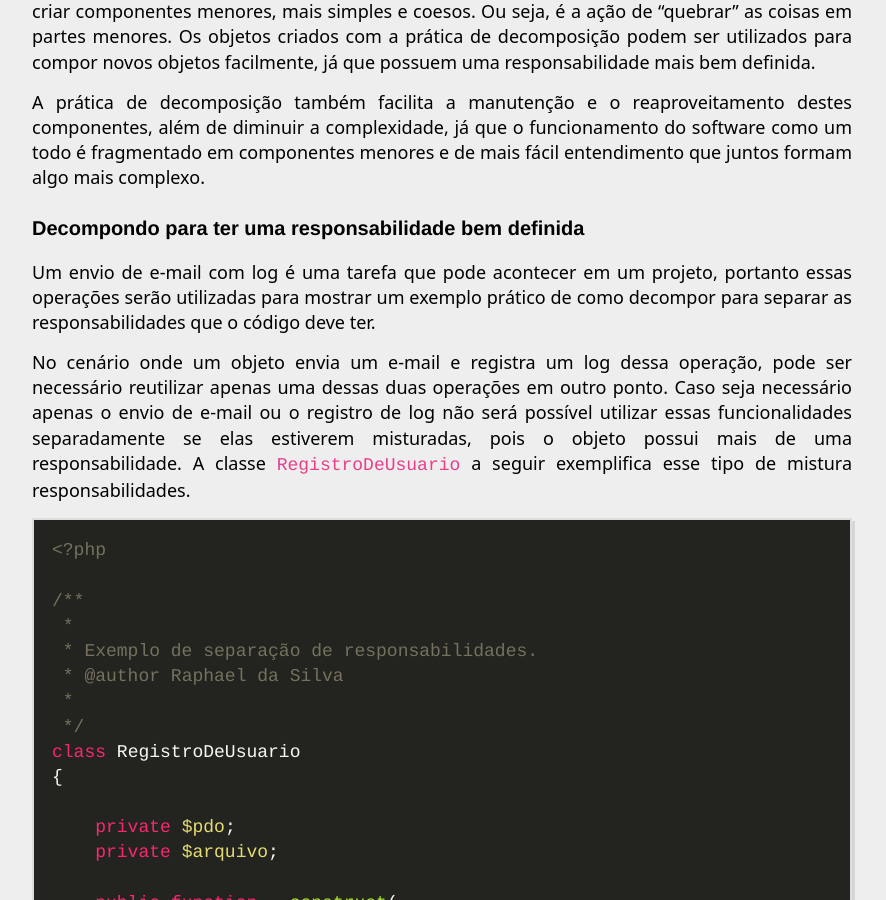
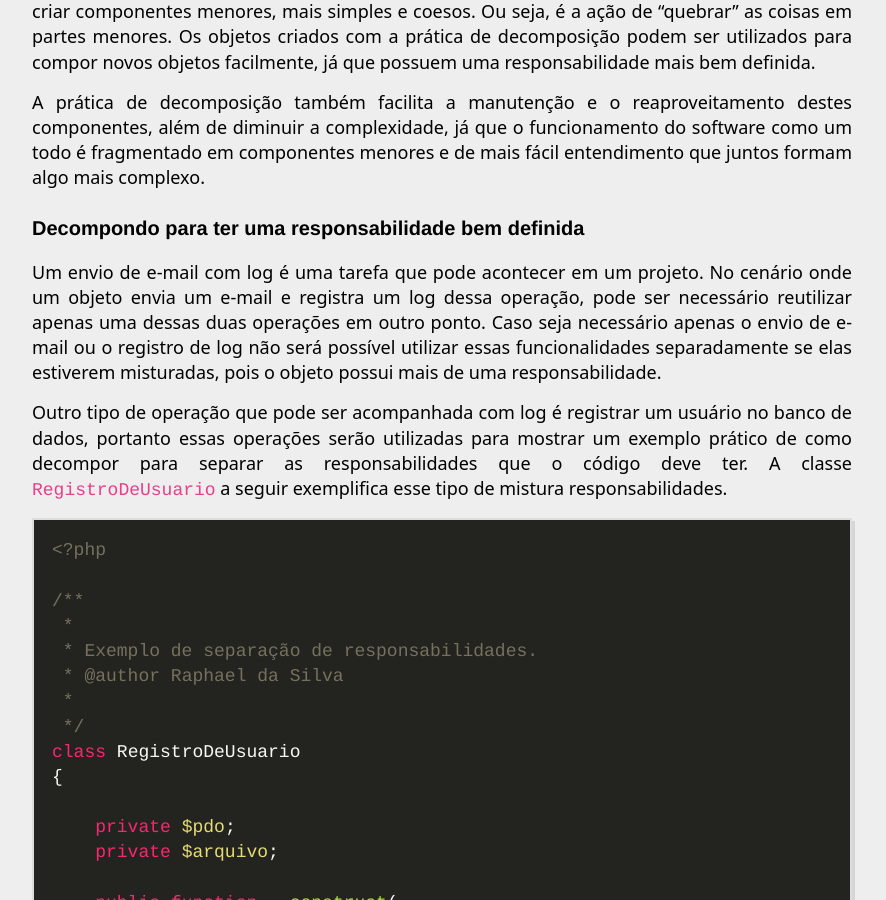
Before and after one commit to raphael-da-silva/raphael-da-silva.github.io, a Jekyll site: the page built from _posts/2021-06-05-responsabidade-coesa.md, in a window 1280 px wide and 900 px high, scrolled down 768 px. Shown: the whole window, without its empty margins (198-1084 px from the left). Built offline with Jekyll 4.4.1, drawn with Linux system fonts in a browser that asks for light colours; nearby versions of some CDN libraries.

Commit message:
Revisao de texto

````diff
--- a/_posts/2021-06-05-responsabidade-coesa.md
+++ b/_posts/2021-06-05-responsabidade-coesa.md
@@ -19,9 +19,9 @@ A prática de decomposição também facilita a manutenção e o reaproveitament
 
 ### Decompondo para ter uma responsabilidade bem definida
 
-Um envio de e-mail com log é uma tarefa que pode acontecer em um projeto, portanto essas operações serão utilizadas para mostrar um exemplo prático de como decompor para separar as responsabilidades que o código deve ter.
+Um envio de e-mail com log é uma tarefa que pode acontecer em um projeto. No cenário onde um objeto envia um e-mail e registra um log dessa operação, pode ser necessário reutilizar apenas uma dessas duas operações em outro ponto. Caso seja necessário apenas o envio de e-mail ou o registro de log não será possível utilizar essas funcionalidades separadamente se elas estiverem misturadas, pois o objeto possui mais de uma responsabilidade.
 
-No cenário onde um objeto envia um e-mail e registra um log dessa operação, pode ser necessário reutilizar apenas uma dessas duas operações em outro ponto. Caso seja necessário apenas o envio de e-mail ou o registro de log não será possível utilizar essas funcionalidades separadamente se elas estiverem misturadas, pois o objeto possui mais de uma responsabilidade. A classe ```RegistroDeUsuario``` a seguir exemplifica esse tipo de mistura responsabilidades.
+Outro tipo de operação que pode ser acompanhada com log é registrar um usuário no banco de dados, portanto essas operações serão utilizadas para mostrar um exemplo prático de como decompor para separar as responsabilidades que o código deve ter. A classe ```RegistroDeUsuario``` a seguir exemplifica esse tipo de mistura responsabilidades.
 
 ```php
 <?php
````
